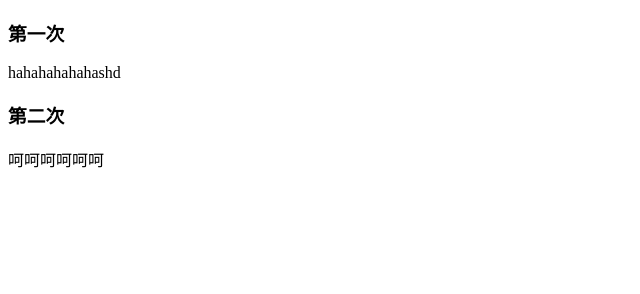
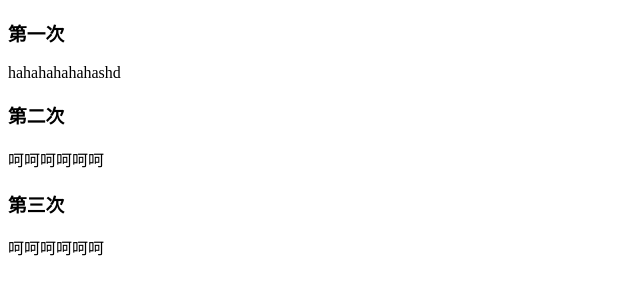
Before and after one commit to JXFjiang/demo.html, a plain HTML site: page index.html in a window 1280 px wide. Shown: the whole page, without its empty margins (0-640 px from the left). Drawn offline with Linux system fonts and the light colour scheme.

Commit message:
第三次提交

```diff
--- a/index.html
+++ b/index.html
@@ -11,6 +11,8 @@
     <div>hahahahahahashd</div>
     <h3>第二次</h3>
     <div>呵呵呵呵呵呵</div>
+    <h3>第三次</h3>
+    <div>呵呵呵呵呵呵</div>
 </body>
 
 </html>
```
